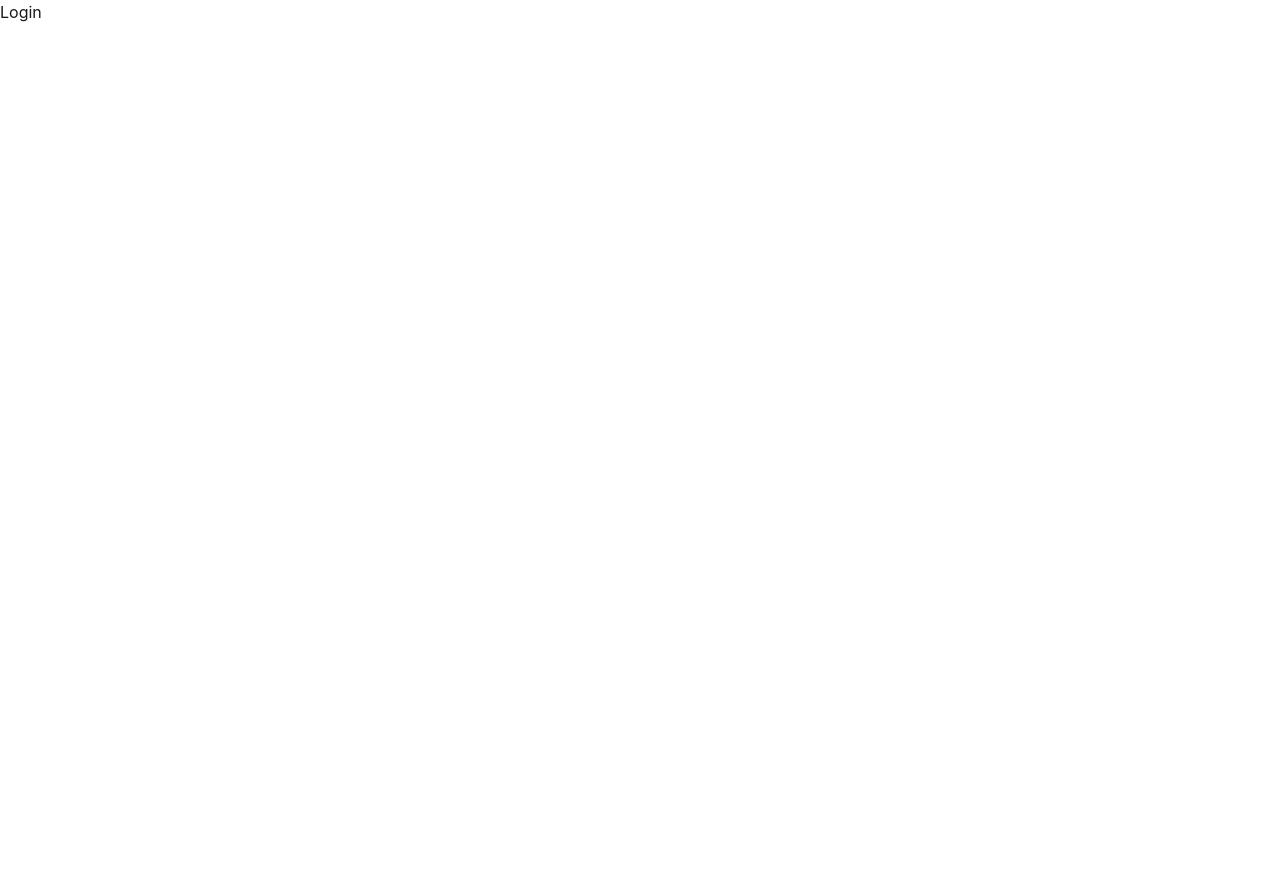
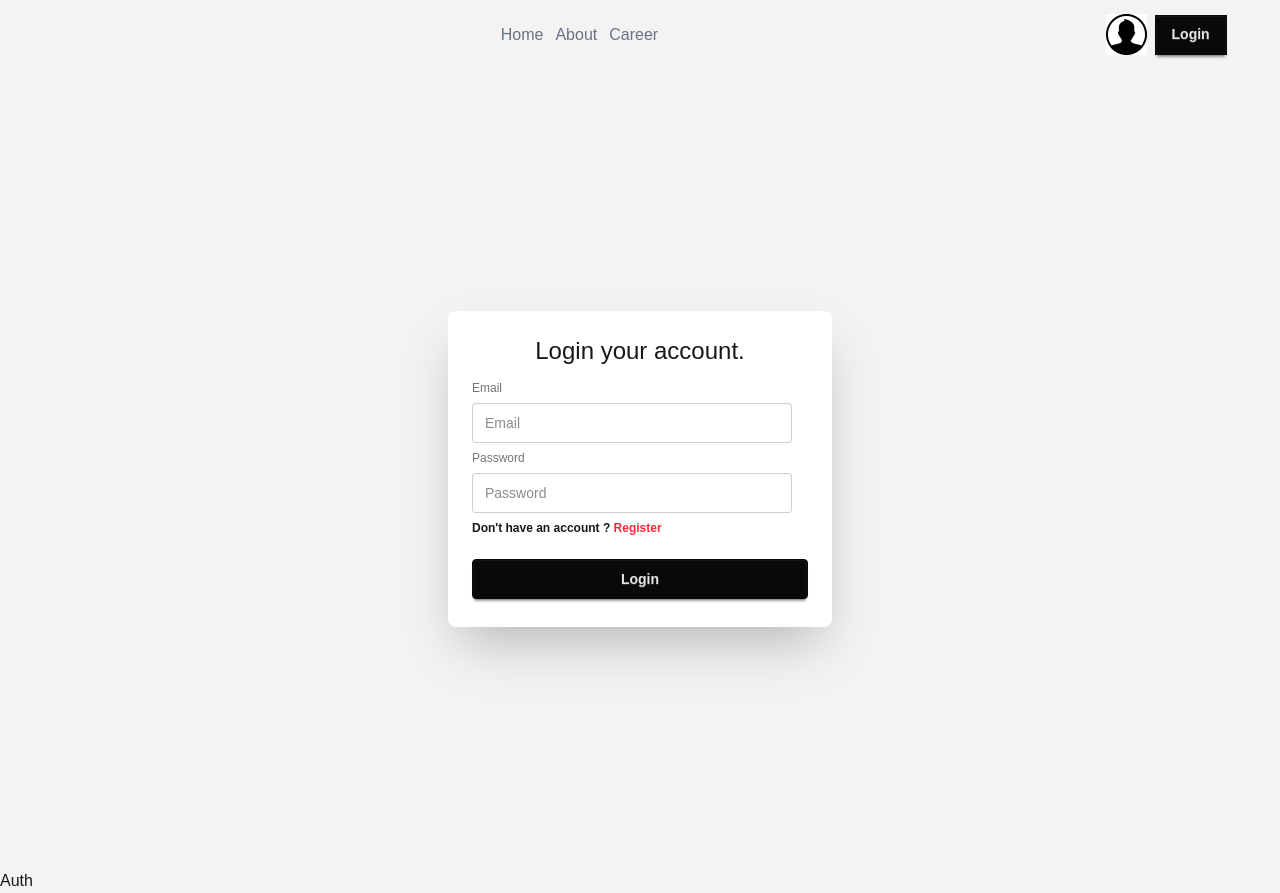
Before and after one commit to TheCoderArif/Dragon-News, a React app: page /auth in a window 1280 px wide. Before the commit the page ends 800 px from the top, so only its background shows below. Built offline with nearby package versions, Linux system fonts and the light colour scheme; the HTML template or start-up script is replaced by a standard one.

Commit message:
adding login and register compo

```diff
--- a/src/components/navBar/NavBar.jsx
+++ b/src/components/navBar/NavBar.jsx
@@ -1,4 +1,4 @@
-import { NavLink } from "react-router-dom";
+import { Link, NavLink } from "react-router-dom";
 import userIcon from '../../assets/user.png'
 
 
@@ -18,7 +18,7 @@
                     <img src={userIcon} alt="" />
                 </div>
                 <div>
-                    <button className="btn btn-neutral rounded-none">Login</button>
+                    <Link to='/auth'><button className="btn btn-neutral rounded-none">Login</button></Link>
                 </div>
             </div>
         </div>
--- /dev/null
+++ b/src/layouts/auth/Auth.jsx
@@ -0,0 +1,16 @@
+import { Outlet } from "react-router-dom";
+import NavBar from "../../components/navBar/NavBar";
+
+const Auth = () => {
+    return (
+        <div className="font-poppins bg-[#f3f3f3]">
+            <header className="w-11/12 mx-auto py-3.5">
+            <NavBar></NavBar>
+            </header>
+            <Outlet></Outlet>
+            Auth
+        </div>
+    );
+};
+
+export default Auth;
--- /dev/null
+++ b/src/pages/Login.jsx
@@ -0,0 +1,30 @@
+import { Link } from "react-router-dom";
+
+const Login = () => {
+  return (
+    <div className="min-h-screen flex justify-center items-center">
+      <div className="card bg-base-100 w-full max-w-sm shrink-0 shadow-2xl">
+        <div className="card-body">
+          <h3 className="text-2xl text-center">Login your account.</h3>
+          <form action="">
+          <fieldset className="fieldset">
+            <label className="label">Email</label>
+            <input type="email" className="input" placeholder="Email" />
+            <label className="label">Password</label>
+            <input type="password" className="input" placeholder="Password" />
+            <div className="font-semibold">
+              Don't have an account ?{" "}
+              <Link className="text-red-500" to="/auth/register">
+                Register
+              </Link>
+            </div>
+            <button className="btn btn-neutral mt-4">Login</button>
+          </fieldset>
+          </form>
+        </div>
+      </div>
+    </div>
+  );
+};
+
+export default Login;
--- /dev/null
+++ b/src/pages/Register.jsx
@@ -0,0 +1,36 @@
+import { Link } from "react-router-dom";
+
+const Register = () => {
+  return (
+    <div>
+      <div className="min-h-screen flex justify-center items-center">
+        <div className="card bg-base-100 w-full max-w-sm shrink-0 shadow-2xl">
+          <div className="card-body">
+            <h3 className="text-2xl text-center">Register your account.</h3>
+            <form action="">
+            <fieldset className="fieldset">
+              <label className="label">Name</label>
+              <input type="text" className="input" placeholder="Name" />
+              <label className="label">Photo-url</label>
+              <input type="text" className="input" placeholder="Photo-url" />
+              <label className="label">Email</label>
+              <input type="email" className="input" placeholder="Email" />
+              <label className="label">Password</label>
+              <input type="password" className="input" placeholder="Password" />
+              <div className="font-semibold">
+                Already have an account ?{' '}
+                <Link className="text-red-500" to="/auth">
+                   Login
+                </Link>
+              </div>
+              <button className="btn btn-neutral mt-4">Register</button>
+            </fieldset>
+            </form>
+          </div>
+        </div>
+      </div>
+    </div>
+  );
+};
+
+export default Register;
```
Also changed, not shown: src/routes/router.jsx (+14 -1 lines).
